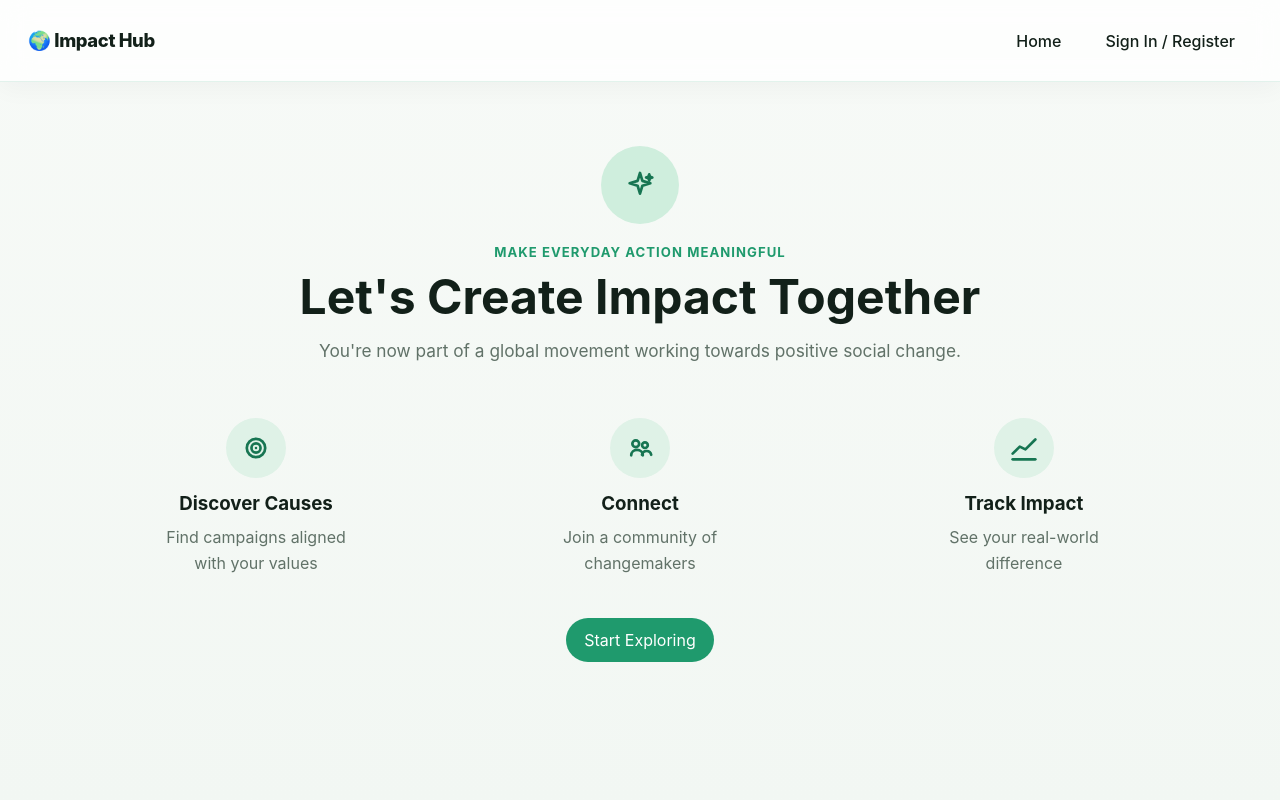
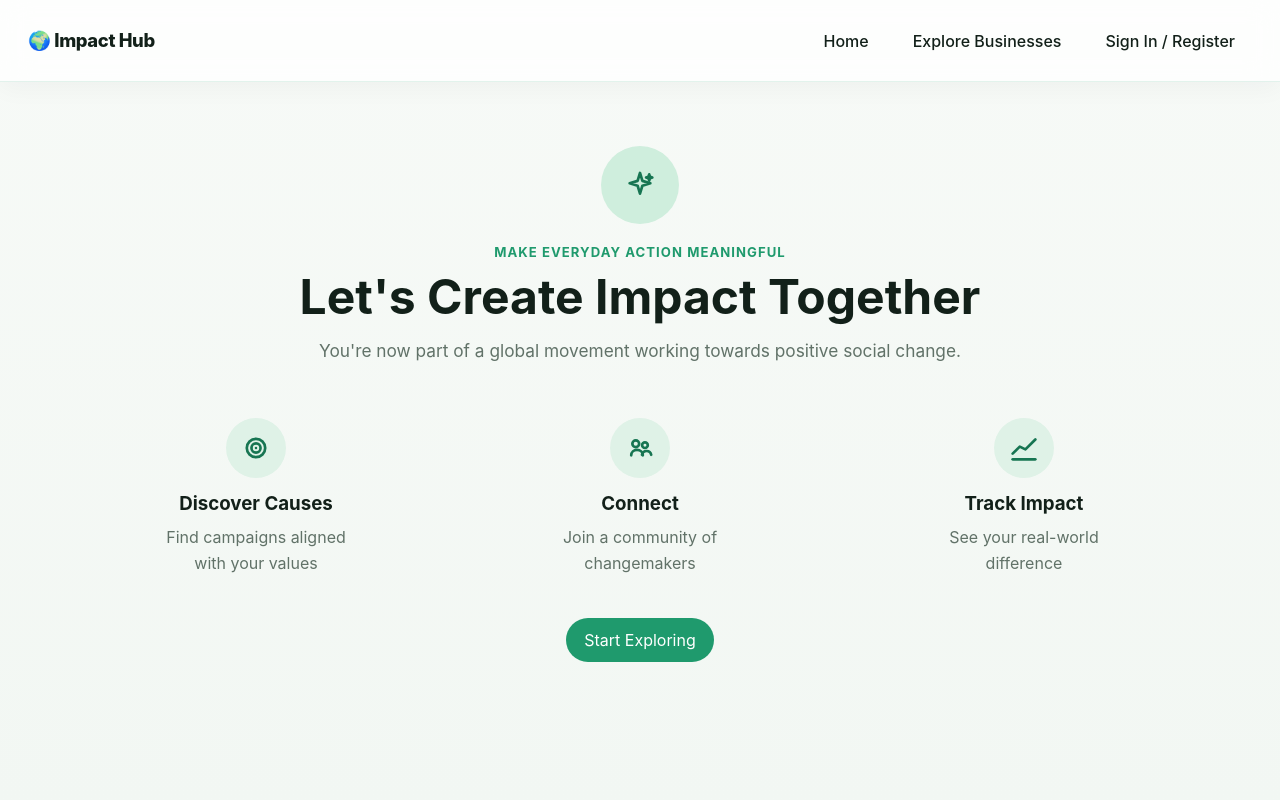
Before and after one commit to ginish51/ACS-WIL-WD-Group-6, a plain HTML site: page CampaignHub/frontend/index.html in a window 1280 px wide. Shown: the top 800 px of the page. Drawn offline with Linux system fonts and the light colour scheme.

Commit message:
adding updated codes for business promotion feature

```diff
--- a/CampaignHub/frontend/app.js
+++ b/CampaignHub/frontend/app.js
@@ -5,6 +5,9 @@
   authMode: "login",
   currentUser: getStoredUser(),
   token: localStorage.getItem("token") || null,
+  joinedCampaigns: JSON.parse(localStorage.getItem("joinedCampaigns") || "[]"),
+  businesses: JSON.parse(localStorage.getItem("businesses") || "[]"),
+  selectedCause: null,
   activeCauseFilter: "all"
 };
 
```
Also changed, not shown: CampaignHub/frontend/index.html (+5 -4 lines), 1 other file.
